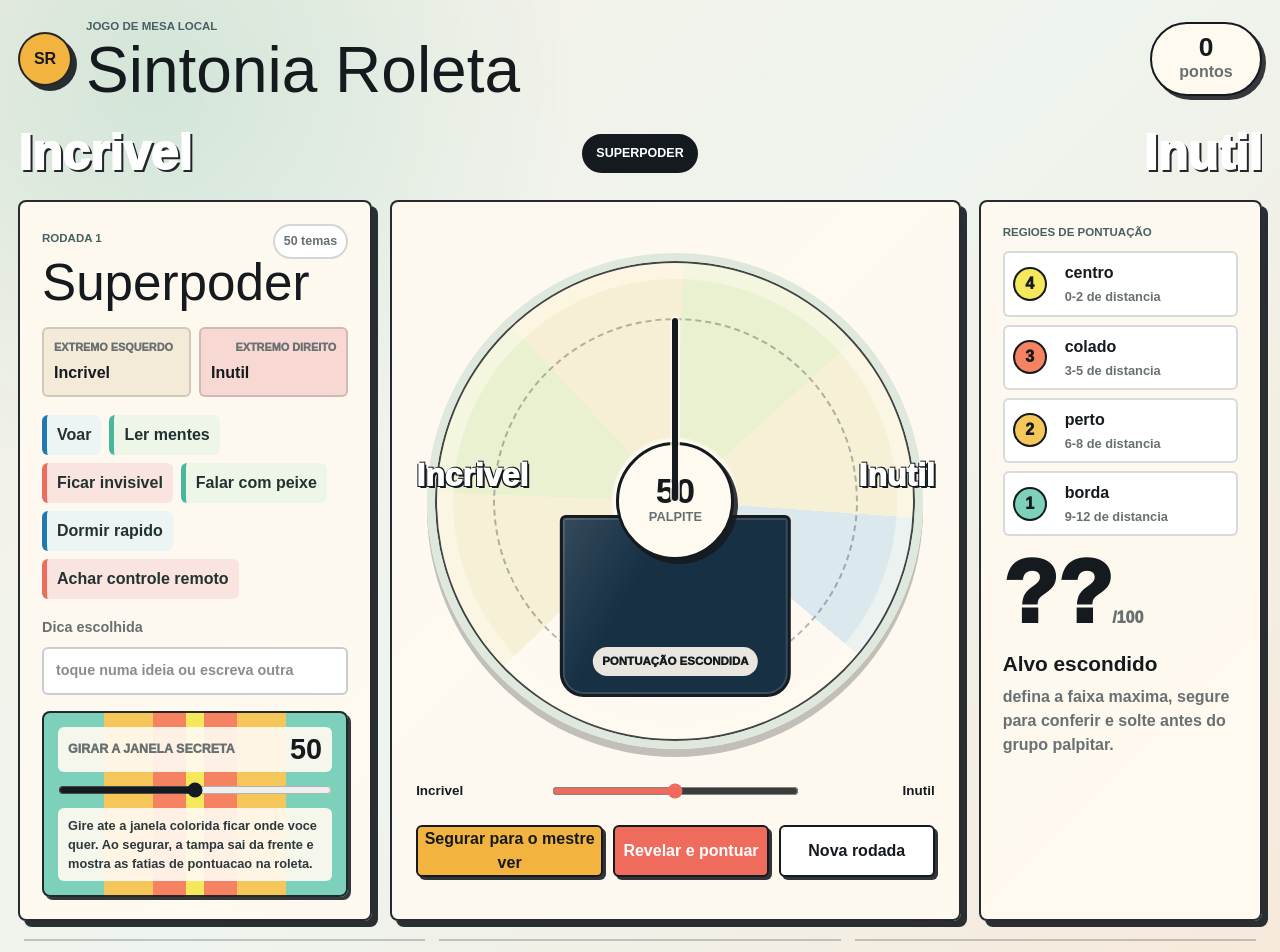
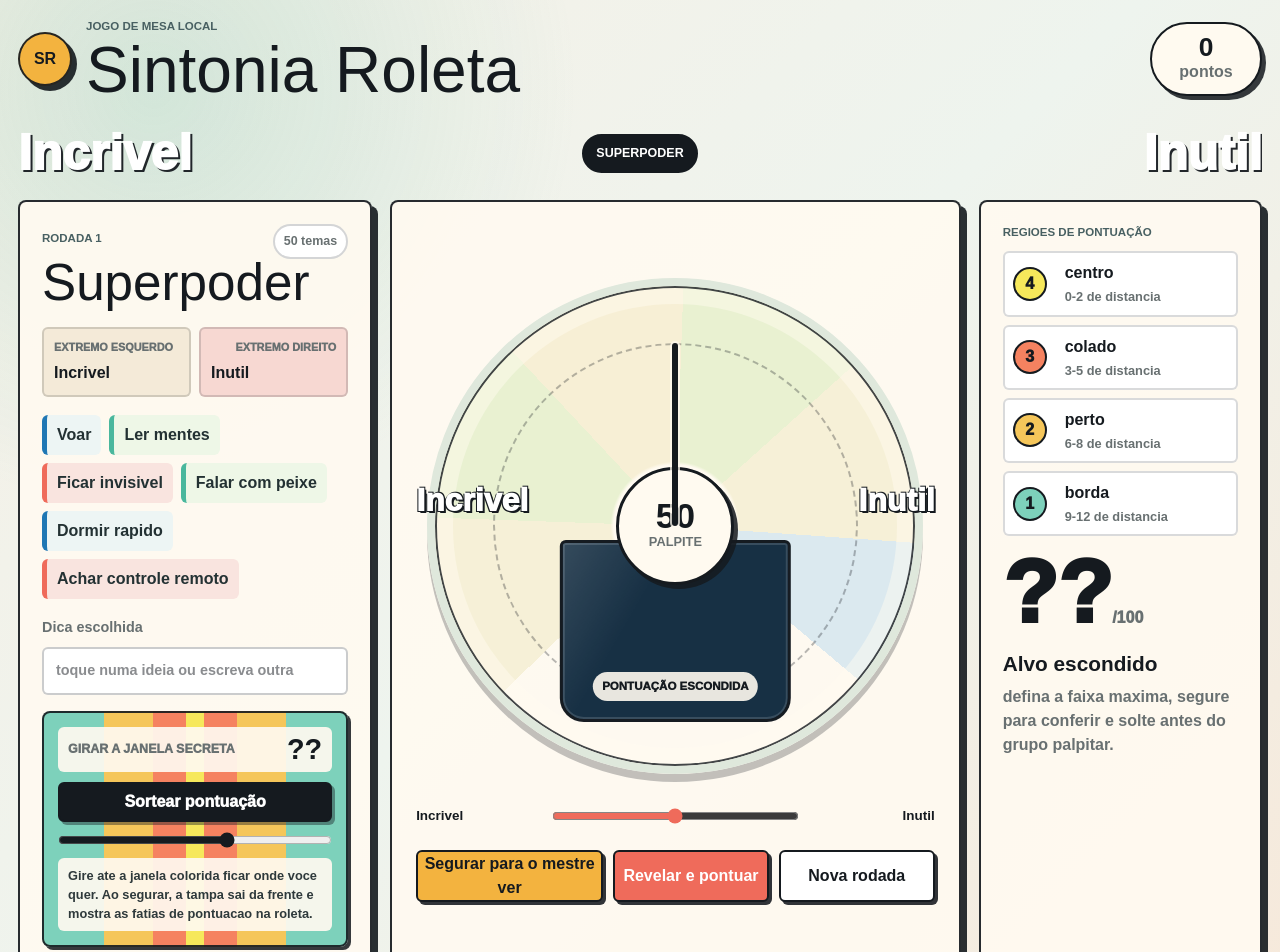
Before and after one commit to thiagwsmaia/sintonia-roleta, a Next.js app: page / in a window 1280 px wide. Shown: the top 952 px of the page. Built offline with nearby package versions, Linux system fonts and the light colour scheme.

Commit message:
Add random scoring target

```diff
--- a/app/globals.css
+++ b/app/globals.css
@@ -347,6 +347,16 @@ h2 {
 
 .master-box input[type="range"] {
   accent-color: var(--ink);
+}
+
+.random-target-button {
+  min-height: 40px;
+  border: 2px solid var(--ink);
+  border-radius: 6px;
+  background: var(--ink);
+  color: #ffffff;
+  box-shadow: 3px 3px 0 rgba(21, 26, 31, 0.42);
+  font-weight: 950;
 }
 
 .master-box small {
--- a/app/page.tsx
+++ b/app/page.tsx
@@ -82,8 +82,12 @@ const initialRound: Round = {
 function makeRound(): Round {
   return {
     card: cards[Math.floor(Math.random() * cards.length)],
-    target: 50,
+    target: makeTarget(),
   };
+}
+
+function makeTarget() {
+  return Math.floor(6 + Math.random() * 89);
 }
 
 function scoreFor(distance: number) {
@@ -151,6 +155,13 @@ export default function Home() {
       ...value,
       target,
     }));
+  }
+
+  function randomizeTarget() {
+    setTarget(makeTarget());
+    setPeeking(false);
+    setRevealed(false);
+    setLastPoints(null);
   }
 
   function reveal() {
@@ -237,8 +248,16 @@ export default function Home() {
             <div className="master-box">
               <div>
                 <span>Girar a janela secreta</span>
-                <strong>{round.target}</strong>
+                <strong>{showTarget ? round.target : "??"}</strong>
               </div>
+              <button
+                className="random-target-button"
+                type="button"
+                onClick={randomizeTarget}
+                disabled={revealed}
+              >
+                Sortear pontuação
+              </button>
               <input
                 aria-label="Definir centro da pontuacao maxima"
                 type="range"
```
Also changed, not shown: 2 other files (tests, documents, lock files or other folders).
